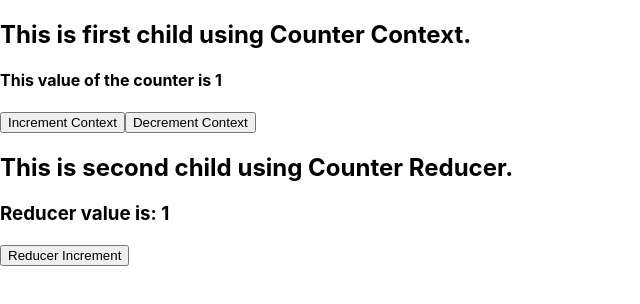
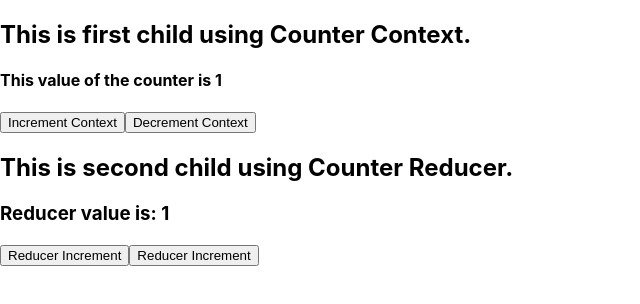
Before and after one commit to asadadi786/bootcamp_react_contextreducer_hooks_C5, a React (Create React App) app: page / in a window 1280 px wide. Shown: the top 304 px of the page, without its empty margins (0-640 px from the left). Built offline with nearby package versions, Linux system fonts and the light colour scheme.

Commit message:
added decrement logic to Child2.js & CountReducer.js

```diff
--- a/src/Child2.js
+++ b/src/Child2.js
@@ -11,6 +11,7 @@ const Child2 = () => {
              <h2>This is second child using Counter Reducer. </h2>
             <h3>Reducer value is: {state}</h3>
             <button onClick={()=>dispatch('INCREMENT')}> Reducer Increment  </button>
+            <button onClick={()=>dispatch('DECREMENT')}> Reducer Increment  </button>
 
         </div>
     );
--- a/src/CountReducer.js
+++ b/src/CountReducer.js
@@ -3,6 +3,9 @@ const countReducer = (state, action) => {
     {
         case 'INCREMENT':
             return state + 1
+        case 'DECREMENT':
+            return state - 1
+
         default:
              return -1
 
```
